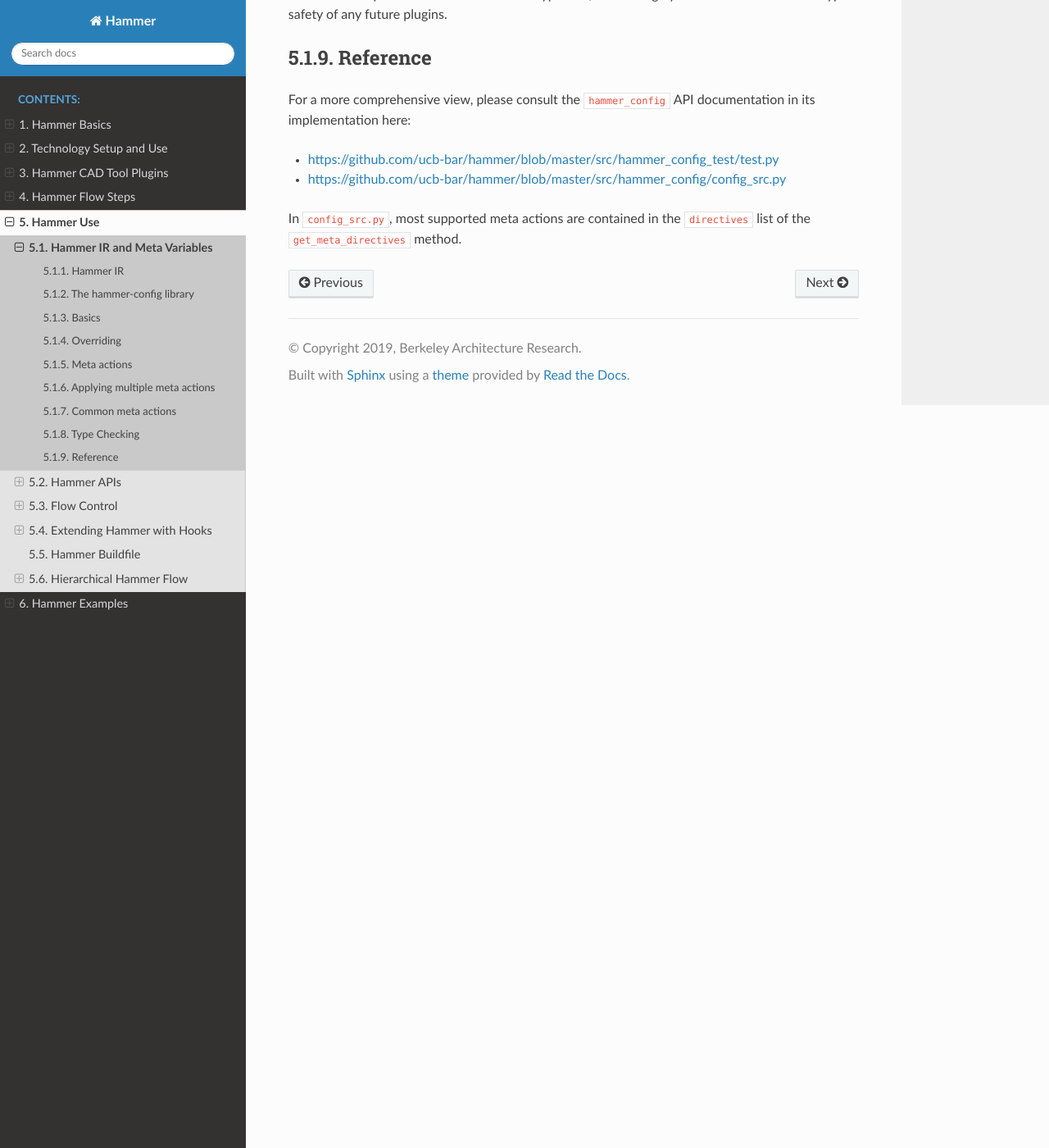
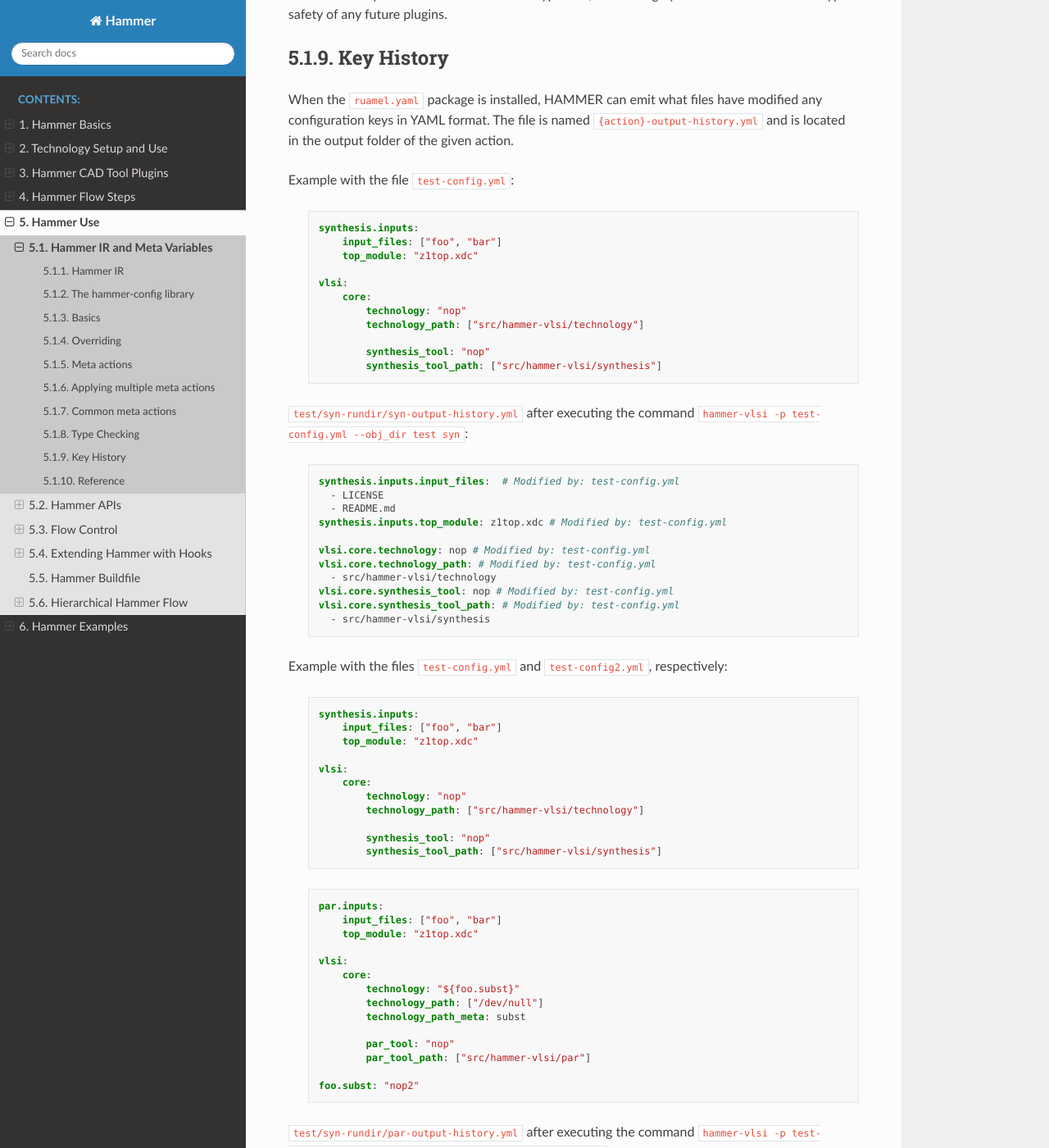
Before and after one commit to ucb-bar/hammer, a Sphinx documentation site: the page built from doc/Hammer-Use/Hammer-Config.rst, in a window 1280 px wide and 1400 px high, scrolled down 4997 px. Shown: the whole window at 82% size. Built offline with Sphinx 7.4.7 and the Read the Docs theme 2.0.0, drawn with Linux system fonts in a browser that asks for light colours; pages that are not in the unit, such as notebooks, are missing from menus; some of the changed text lies outside the part shown.

Commit message:
add multi-config key history example

```diff
--- a/doc/Hammer-Use/Hammer-Config.rst
+++ b/doc/Hammer-Use/Hammer-Config.rst
@@ -226,6 +226,100 @@ The file should contain the same keys as the corresponding configuration file, b
 
 HAMMER will perform the same without a types file, but it is highly recommended to ensure type safety of any future plugins.
 
+Key History
+-----------
+
+When the ``ruamel.yaml`` package is installed, HAMMER can emit what files have modified any configuration keys in YAML format.
+The file is named ``{action}-output-history.yml`` and is located in the output folder of the given action.
+
+Example with the file ``test-config.yml``:
+
+  .. code-block:: yaml
+
+    synthesis.inputs:
+        input_files: ["foo", "bar"]
+        top_module: "z1top.xdc"
+
+    vlsi:
+        core:
+            technology: "nop"
+            technology_path: ["src/hammer-vlsi/technology"]
+
+            synthesis_tool: "nop"
+            synthesis_tool_path: ["src/hammer-vlsi/synthesis"]
+
+``test/syn-rundir/syn-output-history.yml`` after executing the command ``hammer-vlsi -p test-config.yml --obj_dir test syn``:
+
+  .. code-block:: yaml
+
+    synthesis.inputs.input_files:  # Modified by: test-config.yml
+      - LICENSE
+      - README.md
+    synthesis.inputs.top_module: z1top.xdc # Modified by: test-config.yml
+
+    vlsi.core.technology: nop # Modified by: test-config.yml
+    vlsi.core.technology_path: # Modified by: test-config.yml
+      - src/hammer-vlsi/technology
+    vlsi.core.synthesis_tool: nop # Modified by: test-config.yml
+    vlsi.core.synthesis_tool_path: # Modified by: test-config.yml
+      - src/hammer-vlsi/synthesis
+
+Example with the files ``test-config.yml`` and ``test-config2.yml``, respectively:
+
+  .. code-block:: yaml
+
+    synthesis.inputs:
+        input_files: ["foo", "bar"]
+        top_module: "z1top.xdc"
+
+    vlsi:
+        core:
+            technology: "nop"
+            technology_path: ["src/hammer-vlsi/technology"]
+
+            synthesis_tool: "nop"
+            synthesis_tool_path: ["src/hammer-vlsi/synthesis"]
+
+  .. code-block:: yaml
+
+    par.inputs:
+        input_files: ["foo", "bar"]
+        top_module: "z1top.xdc"
+
+    vlsi:
+        core:
+            technology: "${foo.subst}"
+            technology_path: ["/dev/null"]
+            technology_path_meta: subst
+
+            par_tool: "nop"
+            par_tool_path: ["src/hammer-vlsi/par"]
+
+    foo.subst: "nop2"
+
+``test/syn-rundir/par-output-history.yml`` after executing the command ``hammer-vlsi -p test-config.yml -p test-config2.yml --obj_dir test syn-par``:
+
+  .. code-block:: yaml
+
+    foo.subst: nop2 # Modified by: test-config2.yml
+    par.inputs.input_files:  # Modified by: test-config2.yml
+      - foo
+      - bar
+    par.inputs.top_module: z1top.xdc # Modified by: test-config2.yml
+    synthesis.inputs.input_files:  # Modified by: test-config.yml
+      - foo
+      - bar
+    synthesis.inputs.top_module: z1top.xdc # Modified by: test-config.yml
+    vlsi.core.technology: nop2 # Modified by: test-config.yml, test-config2.yml
+    vlsi.core.technology_path: # Modified by: test-config.yml, test-config2.yml
+      - /dev/null
+    vlsi.core.synthesis_tool: nop # Modified by: test-config.yml
+    vlsi.core.synthesis_tool_path: # Modified by: test-config.yml
+      - src/hammer-vlsi/synthesis
+    vlsi.core.par_tool: nop # Modified by: test-config2.yml
+    vlsi.core.par_tool_path: # Modified by: test-config2.yml
+      - src/hammer-vlsi/par
+
 Reference
 ---------
 
```
